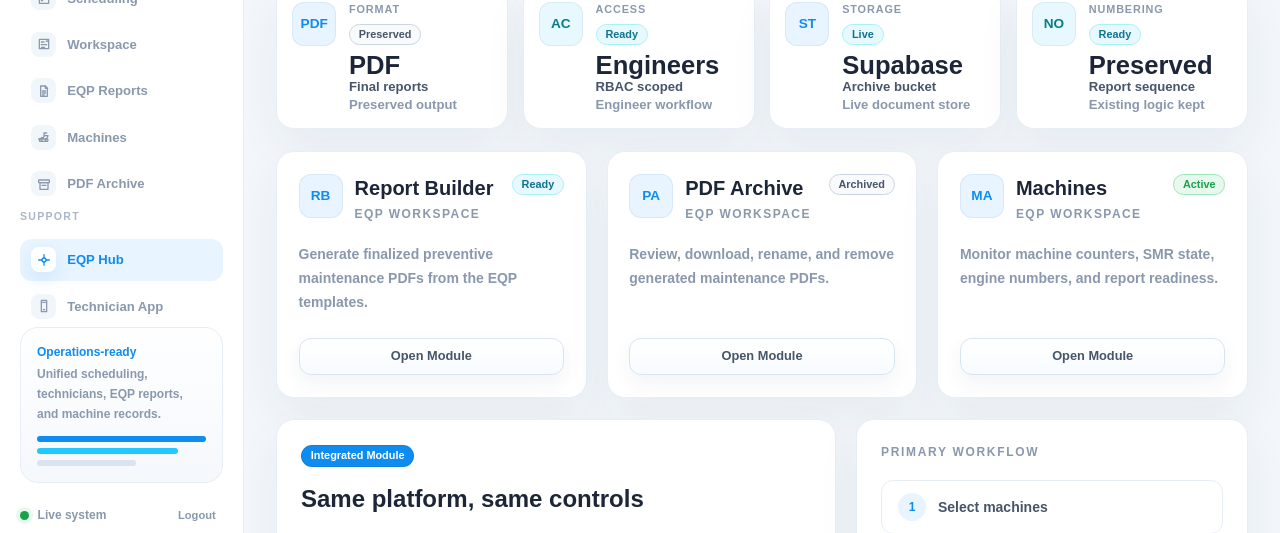
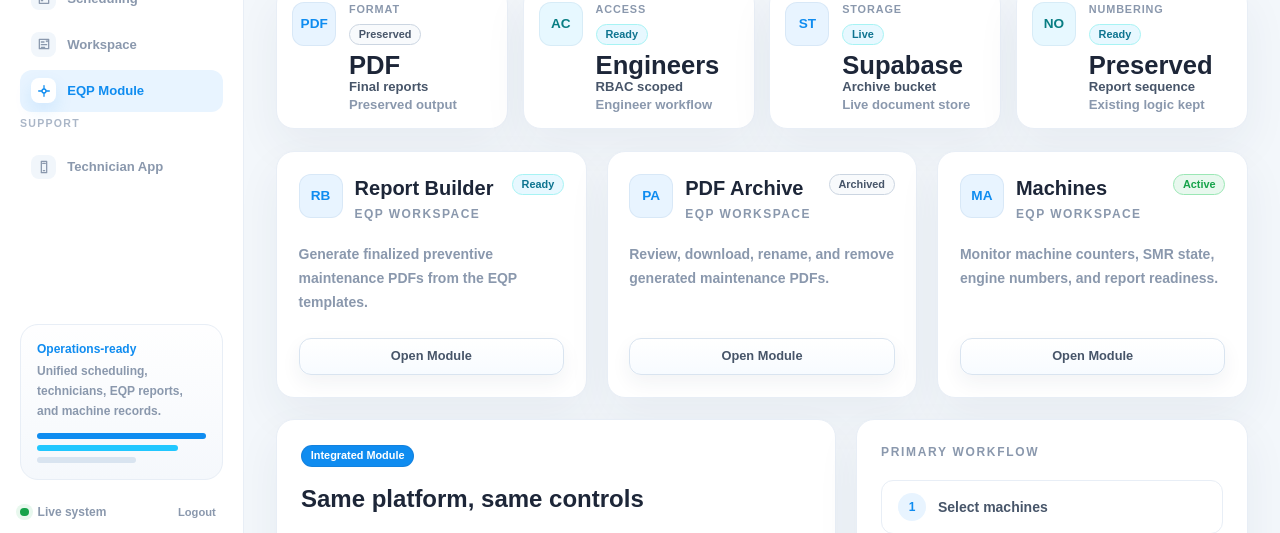
Before and after one commit to motasemdar123-web/eqp, a Next.js app in the folder frontend/: page /eqp in a window 1280 px wide. Shown: the part 252-785 px from the top of the page. Built offline with nearby package versions, Linux system fonts and the light colour scheme; no server answers; sample sign-in values are in the browser's storage.

Commit message:
Align sidebar rail and consolidate EQP navigation

```diff
--- a/frontend/app/globals.css
+++ b/frontend/app/globals.css
@@ -597,7 +597,7 @@
 
 .ds-sidebar-collapsed .ds-app-sidebar {
   align-items: center;
-  padding: 1rem 0.75rem;
+  padding: 1.05rem 0.75rem;
 }
 
 .ds-sidebar-collapsed .ds-sidebar-toggle {
@@ -622,6 +622,7 @@
   display: flex;
   justify-content: center;
   width: 100%;
+  padding-top: 0;
 }
 
 .ds-sidebar-collapsed .ds-sidebar-brand {
@@ -642,13 +643,14 @@
 
 .ds-sidebar-collapsed .ds-sidebar-nav {
   width: 100%;
-  margin-top: 1.25rem;
+  margin-top: 0.7rem;
+  gap: 0.32rem;
 }
 
 .ds-sidebar-collapsed .ds-side-nav-link {
   justify-content: center;
   gap: 0;
-  padding: 0.55rem;
+  padding: 0.5rem;
 }
 
 .ds-sidebar-collapsed .ds-side-nav-link:hover {
--- a/frontend/app/management/page.js
+++ b/frontend/app/management/page.js
@@ -66,10 +66,7 @@
   { title: 'Technicians Management', href: '/management/technicians', status: 'Live', tone: 'live', code: 'TM', description: 'Technician records, shifts, regions, skills, and dispatch availability.' },
   { title: 'Scheduling', href: '/management/scheduling', status: 'Live', tone: 'live', code: 'SC', description: 'Daily roster control, work windows, task groups, and technician assignment.' },
   { title: 'Engineering Workspace', href: '/workspace', status: 'Live', tone: 'live', code: 'WS', description: 'Creative canvas and day planner for engineering productivity.' },
-  { title: 'EQP Module', href: '/eqp', status: 'Preserved', tone: 'preserved', code: 'EQ', description: 'Preventive maintenance workflow, reporting controls, and engineer moderation.' },
-  { title: 'Machines', href: '/eqp/machines', status: 'Active', tone: 'active', code: 'MA', description: 'Fleet counters, SMR progression, engine references, and maintenance readiness.' },
-  { title: 'PDF Archive', href: '/eqp/reports', status: 'Archived', tone: 'archived', code: 'PA', description: 'Generated PDFs, report numbers, machine coverage, and archive actions.' },
-  { title: 'Report Builder', href: '/eqp/generate-reports', status: 'Ready', tone: 'ready', code: 'RB', description: 'Create finalized preventive maintenance PDFs from EQP templates.' },
+  { title: 'EQP Module', href: '/eqp', status: 'Preserved / Live', tone: 'preserved', code: 'EQ', description: 'Reports, machines, PDF archive, and report builder under one EQP workspace.' },
 ];
 
 const activity = [
--- a/frontend/components/SystemShell.js
+++ b/frontend/components/SystemShell.js
@@ -11,13 +11,10 @@
   { href: '/management/technicians', label: 'Technicians', icon: 'users' },
   { href: '/management/scheduling', label: 'Scheduling', icon: 'calendar' },
   { href: '/workspace', label: 'Workspace', icon: 'workspace' },
-  { href: '/eqp/generate-reports', label: 'EQP Reports', icon: 'report' },
-  { href: '/eqp/machines', label: 'Machines', icon: 'machine' },
-  { href: '/eqp/reports', label: 'PDF Archive', icon: 'archive' },
+  { href: '/eqp', label: 'EQP Module', icon: 'hub' },
 ];
 
 const supportItems = [
-  { href: '/eqp', label: 'EQP Hub', icon: 'hub' },
   { href: '/technician', label: 'Technician App', icon: 'mobile' },
 ];
 
@@ -120,7 +117,6 @@
   const target = activePath || pathname;
 
   if (href === '/management') return target === href;
-  if (href === '/eqp') return target === href;
 
   return target === href || target.startsWith(`${href}/`);
 }
```
